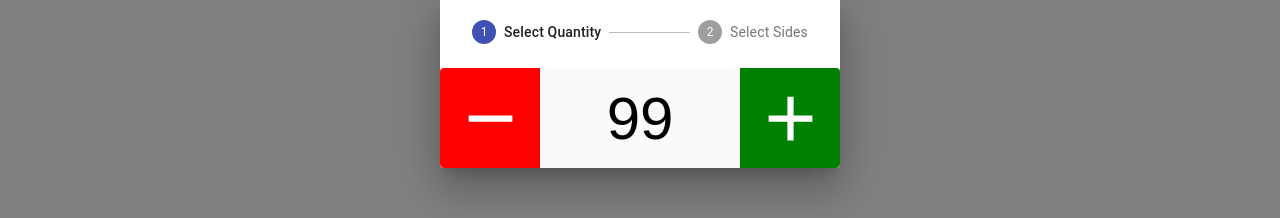
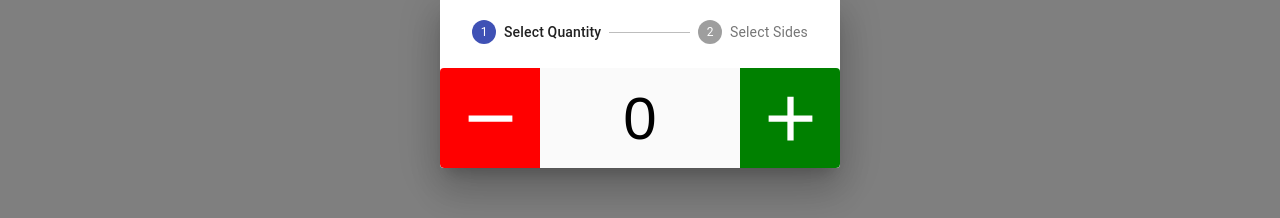
Before and after one commit to JK-Chung/takeaway_menu, a React (Create React App) app: page / in a window 1280 px wide. Both pictures are taken after a click on the button 1190 px from the left and 170 px from the top of the page. Shown: the part 318-536 px from the top of the page. Built offline with nearby package versions, Linux system fonts and the light colour scheme.

Commit message:
CounterTextField is now uncontrolled and uses React hooks
Signed-off-by: Jee Ken Chung <chungjeeken@gmail.com>

```diff
--- a/package.json
+++ b/package.json
@@ -31,5 +31,8 @@
       "last 1 firefox version",
       "last 1 safari version"
     ]
+  },
+  "devDependencies": {
+    "prop-types": "latest"
   }
 }
--- a/src/Components/Components/BaseButton.js
+++ b/src/Components/Components/BaseButton.js
@@ -14,8 +14,8 @@ const BaseButton = props => {
     };
 
     const baseButtonContentStyle = {
-        "height": props.height * 0.75,
-        "width": props.width * 0.75
+        "height": "75%",
+        "width": "75%"
     };
 
     return (
@@ -26,8 +26,8 @@ const BaseButton = props => {
 };
 
 BaseButton.defaultProps = {
-    height: 20,
-    width: 20
+    height: "20px",
+    width: "20px"
 };
 
 export default BaseButton;
--- a/src/Components/CounterTextField/CounterTextField.js
+++ b/src/Components/CounterTextField/CounterTextField.js
@@ -1,8 +1,9 @@
-import React, {useState} from "react";
+import React from "react";
 import RemoveIcon from "@material-ui/icons/Remove";
 import AddIcon from "@material-ui/icons/Add";
 
 import BaseButton from "../Components/BaseButton";
+import PropTypes from "prop-types";
 
 const MinusButton = props => {
     const minusButtonStyle = {
@@ -47,7 +48,7 @@ const TextField = props => {
 
                 "textAlign": "center",
                 "color": "black",
-                "fontSize": props.height * 0.6,
+                "fontSize": `calc(${props.height} * 0.6)`,
 
                 // This ensures that the input lines up with the buttons
                 "verticalAlign": "middle"
@@ -56,22 +57,46 @@ const TextField = props => {
     )
 };
 
+const useQuantity = ( onChange = function() {} ) => {
+    const [quantity, setQuantity] = React.useState(0);
+    React.useEffect(() => onChange(quantity));
+
+    const decrementQuantity = () => {
+        if(quantity !== 0)
+            setQuantity(prevQuantity => --prevQuantity);
+    };
+
+    const incrementQuantity = () => {
+        if(quantity !== 99)
+            setQuantity(prevQuantity => ++prevQuantity);
+    };
+
+    return { quantity, decrementQuantity, incrementQuantity }
+};
+
 const CounterTextField = props => {
+    const { quantity, decrementQuantity, incrementQuantity } = useQuantity(props.onChange);
+
     const { height } = props;
-    const inputLength = props.width - (2 * height);
+    const inputLength = `calc(${props.width} - (2 * ${height}))`;
 
     return (
         <div>
-            <MinusButton height={height} onClick={ props.onDecrement } />
-            <TextField height={height} width={inputLength} value={props.value} />
-            <PlusButton height={height} onClick={ props.onIncrement } />
+            <MinusButton height={height} onClick={ decrementQuantity } />
+            <TextField height={height} width={inputLength} value={quantity} />
+            <PlusButton height={height} onClick={ incrementQuantity } />
         </div>
     )
 };
 
+CounterTextField.propTypes = {
+    height: PropTypes.string,
+    width: PropTypes.string
+};
+
 CounterTextField.defaultProps = {
-    height: 20,
-    width: 70
+    height: "20px",
+    width: "70px"
 };
 
 export default CounterTextField;
--- a/src/Components/Dialogs/AddFoodDialog.js
+++ b/src/Components/Dialogs/AddFoodDialog.js
@@ -4,6 +4,7 @@ import Stepper from "@material-ui/core/Stepper";
 import Step from "@material-ui/core/Step";
 import StepLabel from "@material-ui/core/StepLabel";
 import CounterTextField from "../CounterTextField/CounterTextField";
+import QuantitySetter from "./QuantitySetter";
 
 const steps = [
     {
@@ -30,7 +31,7 @@ const AddFoodDialog = props => {
             <Stepper activeStep={activeStep}>
                 { steps.map(({title}) => labelToStepComponent(title)) }
             </Stepper>
-            <CounterTextField height={100} width={400} value={99}/>
+            <QuantitySetter />
         </Dialog>
     )
 };
--- /dev/null
+++ b/src/Components/Dialogs/QuantitySetter.js
@@ -0,0 +1,13 @@
+import React from "react";
+import CounterTextField from "../CounterTextField/CounterTextField";
+
+const QuantitySetter = props => {
+    const [quantity, setQuantity] = React.useState(0);
+    React.useEffect(() => console.log("FROM QUANTITYSETTER", quantity));
+    return (
+        <CounterTextField onChange={setQuantity} height="100px" width="400px"
+        />
+    )
+};
+
+export default QuantitySetter;
```
